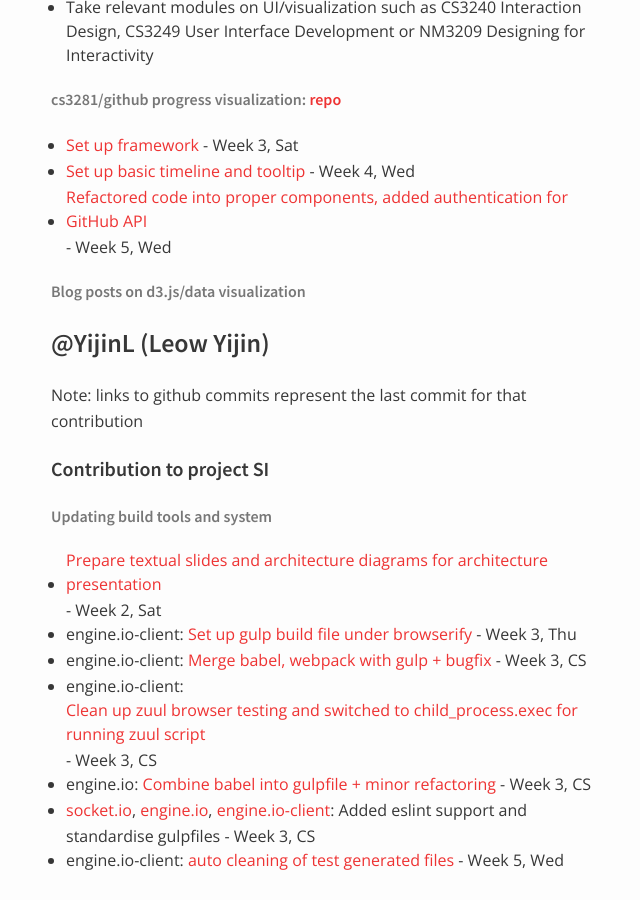
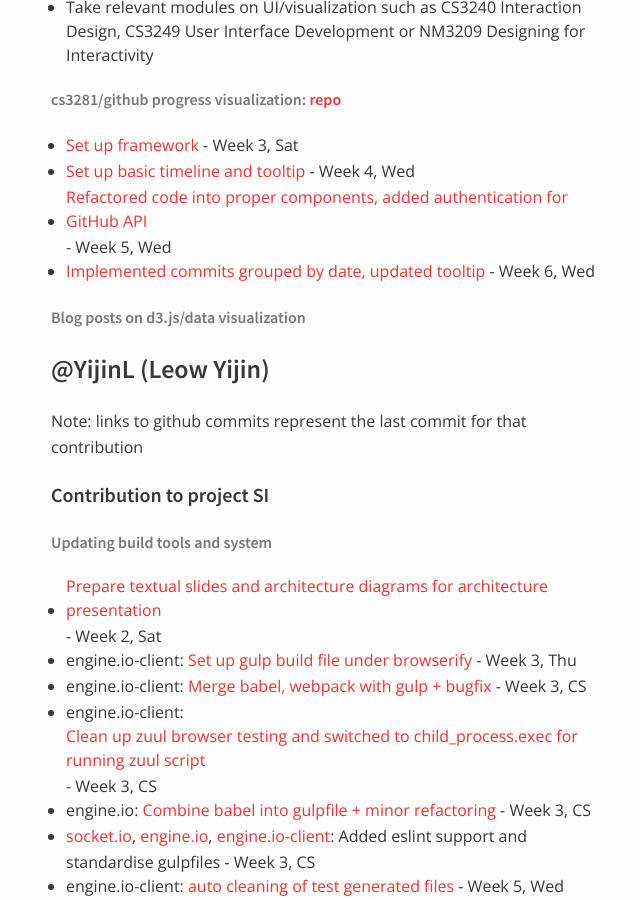
Before and after one commit to nus-oss/cs3281-AY1516S2-website, a Jekyll site: the page built from teams/socketio.md, in a window 1280 px wide and 900 px high, scrolled down 3653 px. Shown: the whole window, without its empty margins (319-959 px from the left). Built offline with Jekyll 4.4.1, drawn with Linux system fonts in a browser that asks for light colours.

Commit message:
week 6 zhu liang

```diff
--- a/teams/socketio.md
+++ b/teams/socketio.md
@@ -128,6 +128,7 @@
 * [Set up framework](https://github.com/paradite/cs3281viz/commit/72f9f8920b1f65364bf400dba85b3b95e5c7cce1) - Week 3, Sat
 * [Set up basic timeline and tooltip](https://github.com/paradite/cs3281viz/commit/c77a497ded06881c4b6d6575bcdcb2d783e0dda2) - Week 4, Wed
 * [Refactored code into proper components, added authentication for GitHub API](https://github.com/paradite/cs3281viz/commit/07421cceb72297c69f3e91eb8feb8b0c37c4a723) - Week 5, Wed
+* [Implemented commits grouped by date, updated tooltip](https://github.com/paradite/gitviz/commit/d0dc5908fb63be32c7792826e15e3419452831b1) - Week 6, Wed
 
 ###### Blog posts on d3.js/data visualization
 
```
